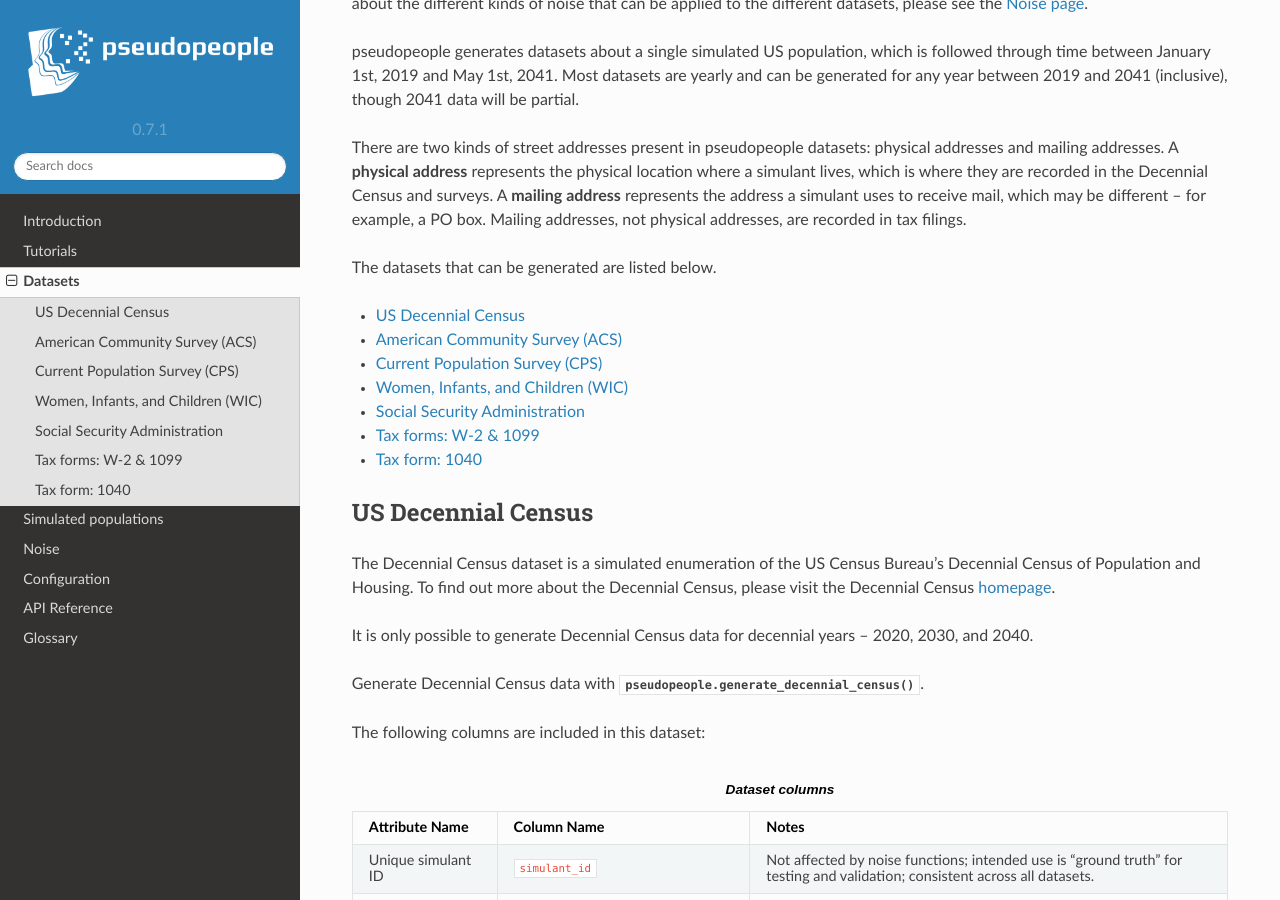
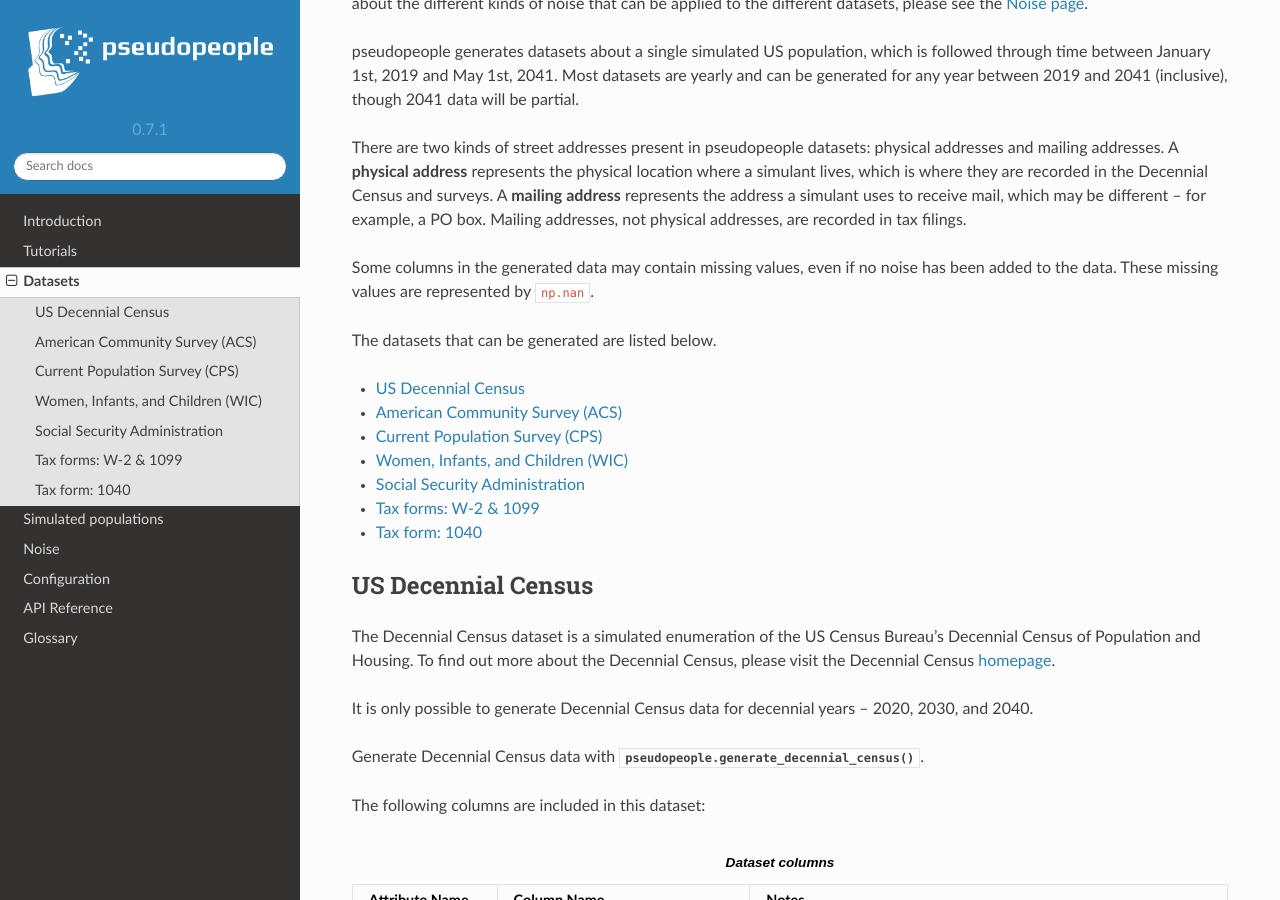
Before and after one commit to ihmeuw/pseudopeople, a Sphinx documentation site: the page built from docs/source/datasets/index.rst, in a window 1280 px wide and 900 px high, scrolled down 312 px. Built offline with Sphinx 7.4.7 and the Read the Docs theme 2.0.0, drawn with Linux system fonts in a browser that asks for light colours.

Commit message:
Add note about missingness to datasets page

```diff
--- a/docs/source/datasets/index.rst
+++ b/docs/source/datasets/index.rst
@@ -25,6 +25,9 @@
 A **mailing address** represents the address a simulant uses to receive mail,
 which may be different -- for example, a PO box.
 Mailing addresses, not physical addresses, are recorded in tax filings.
+
+Some columns in the generated data may contain missing values, even if no noise has been added to
+the data. These missing values are represented by :code:`np.nan`.
 
 The datasets that can be generated are listed below.
 
```
